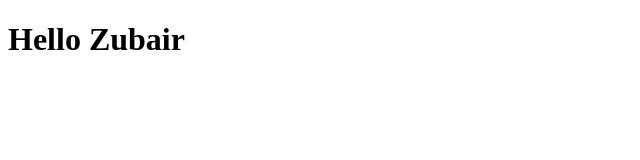
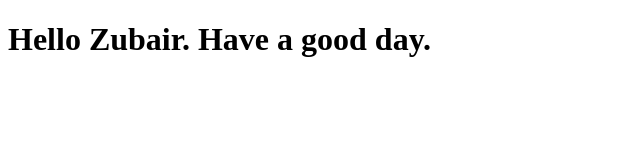
Before and after one commit to Zubair-rasheed5/Zubair-Repository, a plain HTML site: page Site/index.html in a window 1280 px wide. Shown: the whole page, without its empty margins (0-640 px from the left). Drawn offline with Linux system fonts and the light colour scheme.

Commit message:
small change in content

```diff
--- a/Site/index.html
+++ b/Site/index.html
@@ -4,6 +4,6 @@
 	<title>hello zubair</title>
 </head>
 <body>
-<h1>Hello Zubair</h1>
+<h1>Hello Zubair. Have a good day.</h1>
 </body>
 </html>
```
